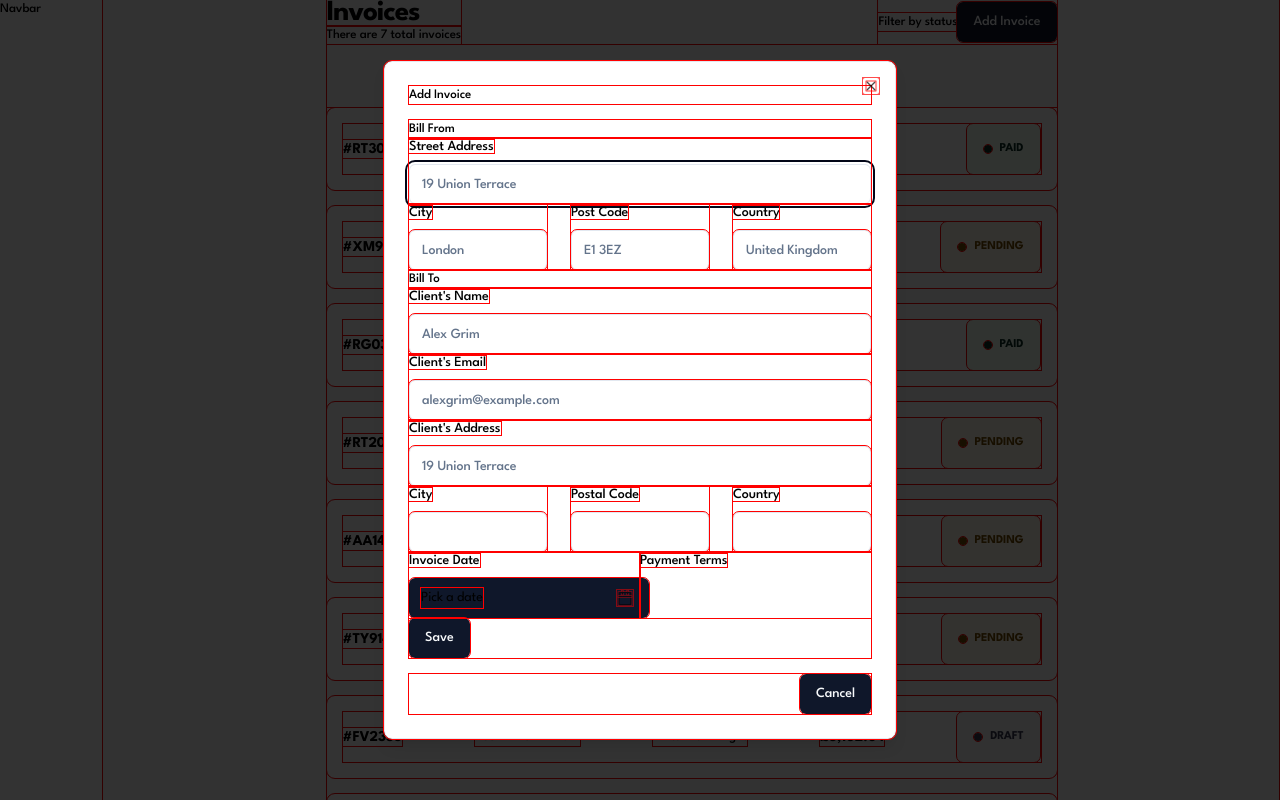
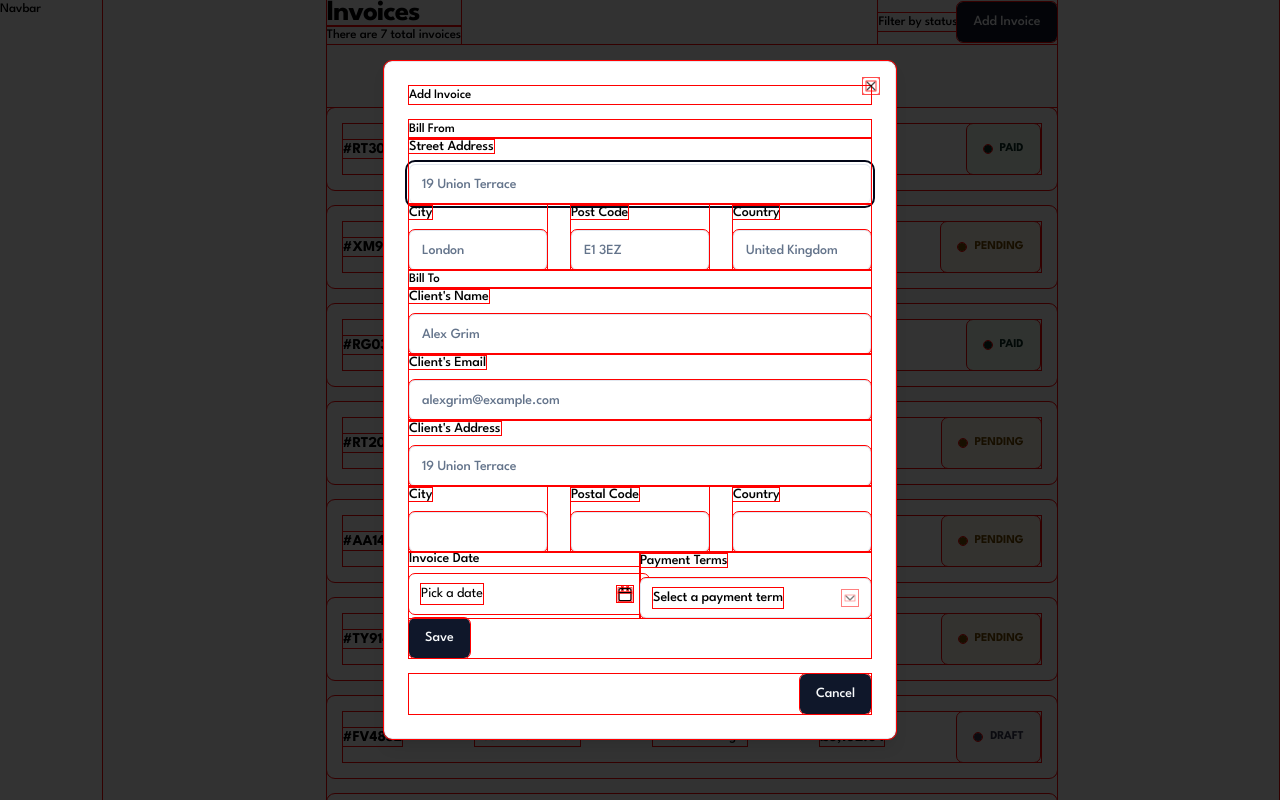
Before and after one commit to velvettouch1004/Invoicing-App, a Next.js app: page / in a window 1280 px wide. Both pictures are taken after a click on the button "Add Invoice". Shown: the top 800 px of the page. Built offline with nearby package versions, Linux system fonts and the light colour scheme.

Commit message:
Resolves module error and identical keys, adds further data

```diff
--- a/components/InvoiceForm.tsx
+++ b/components/InvoiceForm.tsx
@@ -27,9 +27,17 @@ import {
   SelectValue,
 } from "@/components/ui/select";
 import { Button } from "./ui/button";
-import { toast } from "sonner";
 import { Input } from "./ui/input";
 import { Calendar } from "./ui/calendar";
+
+export const netPaymentData: NetPaymentDataType[] = [
+  "1 Day",
+  "7 Days",
+  "14 Days",
+  "30 Days",
+];
+
+export type NetPaymentDataType = "1 Day" | "7 Days" | "14 Days" | "30 Days";
 
 export const InvoiceFormSchema = z.object({
   businessAddress: z
@@ -160,7 +168,7 @@ export function InvoiceForm({ onSubmit }: InvoiceFormProps) {
           name="clientName"
           render={({ field }) => (
             <FormItem>
-              <FormLabel className="form-label">Client's Name</FormLabel>
+              <FormLabel className="form-label">Client&apos;s Name</FormLabel>
               <FormControl>
                 <Input placeholder="Alex Grim" {...field} />
               </FormControl>
@@ -173,7 +181,7 @@ export function InvoiceForm({ onSubmit }: InvoiceFormProps) {
           name="clientEmail"
           render={({ field }) => (
             <FormItem>
-              <FormLabel className="form-label">Client's Email</FormLabel>
+              <FormLabel className="form-label">Client&apos;s Email</FormLabel>
               <FormControl>
                 <Input placeholder="alexgrim@example.com" {...field} />
               </FormControl>
@@ -186,7 +194,9 @@ export function InvoiceForm({ onSubmit }: InvoiceFormProps) {
           name="clientAddress"
           render={({ field }) => (
             <FormItem>
-              <FormLabel className="form-label">Client's Address</FormLabel>
+              <FormLabel className="form-label">
+                Client&apos;s Address
+              </FormLabel>
               <FormControl>
                 <Input placeholder="19 Union Terrace" {...field} />
               </FormControl>
@@ -240,14 +250,14 @@ export function InvoiceForm({ onSubmit }: InvoiceFormProps) {
             control={form.control}
             name="invoiceDate"
             render={({ field }) => (
-              <FormItem>
+              <FormItem className="flex flex-col">
                 <FormLabel className="form-label">Invoice Date</FormLabel>
                 <Popover>
                   <PopoverTrigger asChild>
                     <FormControl>
                       <Button
                         className={cn(
-                          "w-[240px] pl-3 text-left font-normal",
+                          "w-[240px] pl-3 text-left font-normal bg-white hover:bg-white",
                           !field.value && "text-muted-foreground"
                         )}
                       >
@@ -256,7 +266,7 @@ export function InvoiceForm({ onSubmit }: InvoiceFormProps) {
                         ) : (
                           <span>Pick a date</span>
                         )}
-                        <CalendarIcon className="ml-auto h-4 w-4 opacity-50" />
+                        <CalendarIcon className="ml-auto h-4 w-4" />
                       </Button>
                     </FormControl>
                   </PopoverTrigger>
@@ -285,7 +295,21 @@ export function InvoiceForm({ onSubmit }: InvoiceFormProps) {
                 <Select
                   onValueChange={field.onChange}
                   defaultValue={field.value}
-                ></Select>
+                >
+                  <FormControl>
+                    <SelectTrigger>
+                      <SelectValue placeholder="Select a payment term" />
+                    </SelectTrigger>
+                  </FormControl>
+                  <SelectContent>
+                    {netPaymentData.map((option) => (
+                      <SelectItem key={option} value={option}>
+                        {`Net ${option}`}
+                      </SelectItem>
+                    ))}
+                  </SelectContent>
+                </Select>
+                <FormMessage />
               </FormItem>
             )}
           />
--- a/lib/data.json
+++ b/lib/data.json
@@ -198,7 +198,7 @@
     "total": 6155.91
   },
   {
-    "id": "FV2353",
+    "id": "FV4852",
     "createdAt": "2021-11-05",
     "paymentDue": "2021-11-12",
     "description": "Logo Re-design",
@@ -229,7 +229,7 @@
     "total": 3102.04
   },
   {
-    "id": "FV2353",
+    "id": "FV9103",
     "createdAt": "2021-11-05",
     "paymentDue": "2021-11-12",
     "description": "Logo Re-design",
@@ -260,7 +260,7 @@
     "total": 3102.04
   },
   {
-    "id": "FV2353",
+    "id": "FV2429",
     "createdAt": "2021-11-05",
     "paymentDue": "2021-11-12",
     "description": "Logo Re-design",
```
Also changed, not shown: components/AddInvoice.tsx (+0 -12 lines), 1 other file (tests, documents, lock files or other folders).
